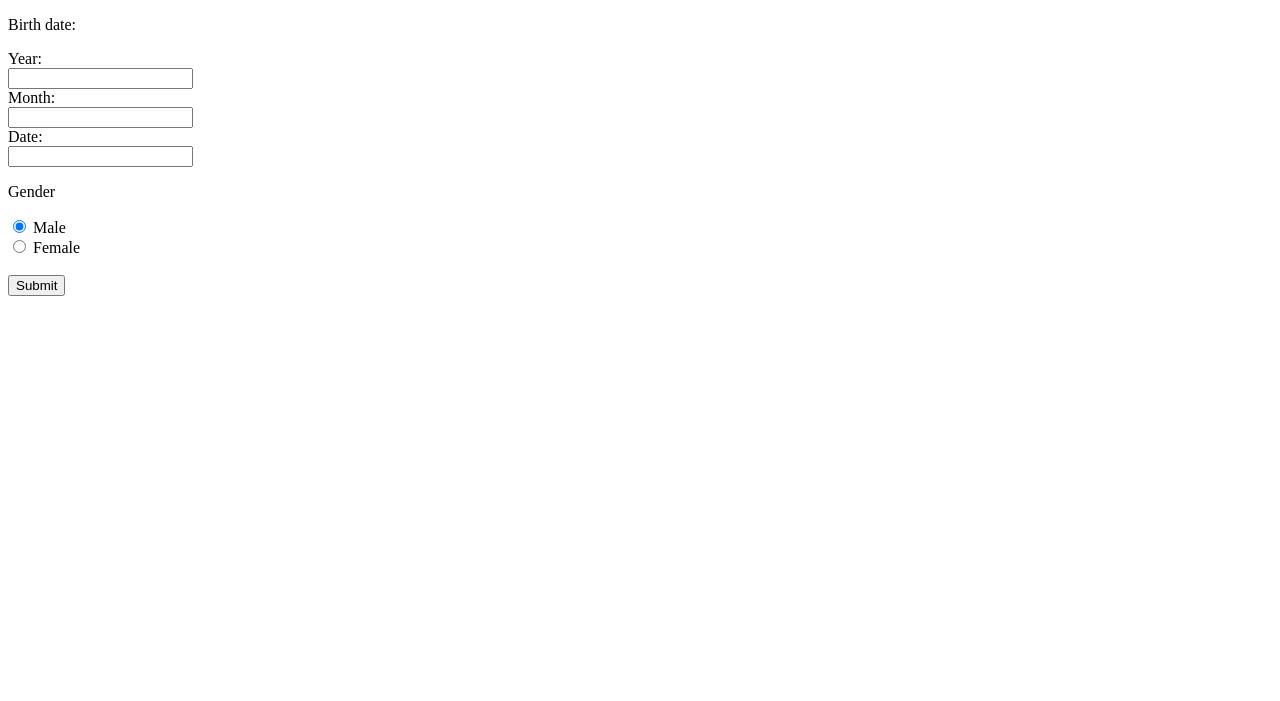
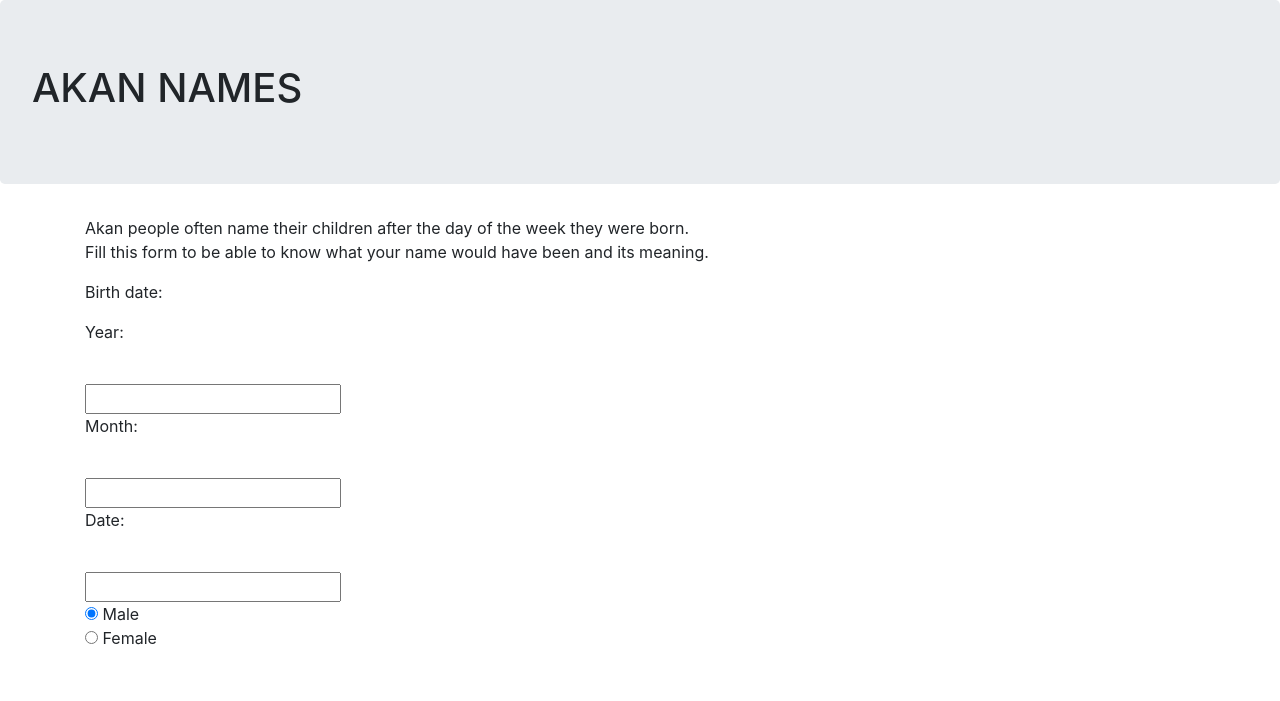
Before and after one commit to Louis-crypto/Akan-names-project., a plain HTML site: page index.html in a window 1280 px wide. Drawn offline with Linux system fonts and the light colour scheme.

Commit message:
add a description paragraph to the webpage

```diff
--- a/index.html
+++ b/index.html
@@ -1,26 +1,38 @@
 <!DOCTYPE html>
 <html lang="en">
+
 <head>
   <meta charset="UTF-8">
   <meta name="viewport" content="width=device-width, initial-scale=1.0">
   <meta http-equiv="X-UA-Compatible" content="ie=edge">
   <title>Akan names project</title>
+  <link rel="stylesheet" href="bootstrap.css">
+  <link rel="stylesheet" href="styles.css">
 </head>
+
 <body>
+  <div class="jumbotron">
+    <h1>AKAN NAMES</h1>
+  </div>
+  <div class="container">
+    <p class="description">
+      <span class="A">A</span>kan people often name their children after the day of the week they were born.<br>
+      Fill this form to be able to know what your name would have been and its meaning.
+    </p>
     <p>Birth date:</p>
     <form>
-    Year:<br>
-    <input type="text" name="year"><br>
-    Month:<br>
-    <input type="text" name="month"><br>
-    Date:<br>
-    <input type="text" name="date">
-    </form>
-    <p>Gender</p>
-    <form>
-      <input type="radio" name="gender" value="male" checked> Male<br>
-      <input type="radio" name="gender" value="female"> Female<br><br>
-      <input type="submit" onclick="myFunction()" value="Submit">
-    </form>
+      <p>Year:</p><br>
+      <input id="year" type="number"><br>
+      <p>Month:</p><br>
+      <input id="month" type="number"><br>
+      <p>Date:</p><br>
+      <input id="date" type="number"><br>
+      <input type="radio" name="gender" id="male" value="ale" onclick="myFunction()" checked> Male<br>
+      <input type="radio" name="gender" id="female" value="fmale"> Female<br><br>
+    </form><br>
+
+  </div>
+
 </body>
+
 </html>
```
